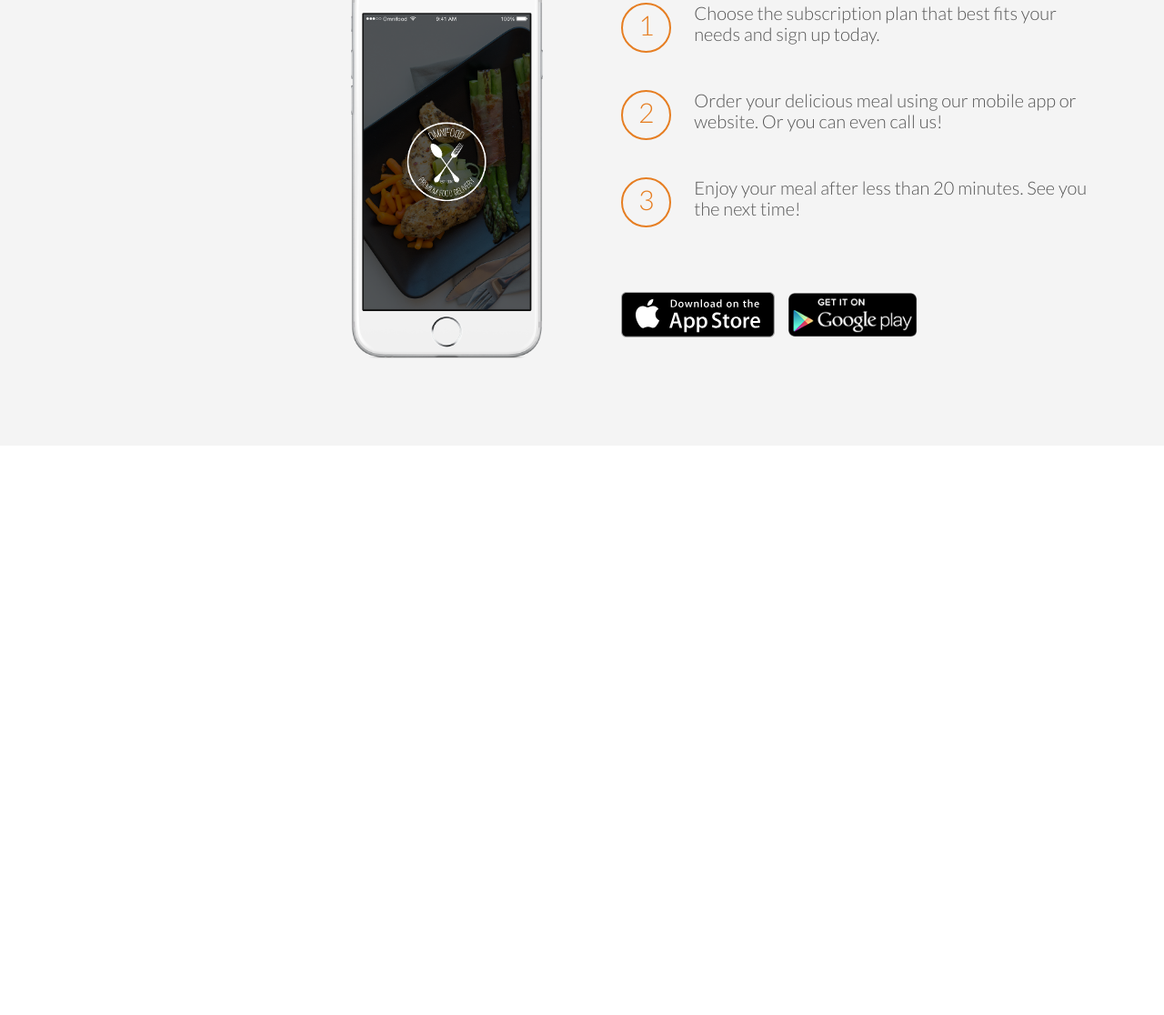
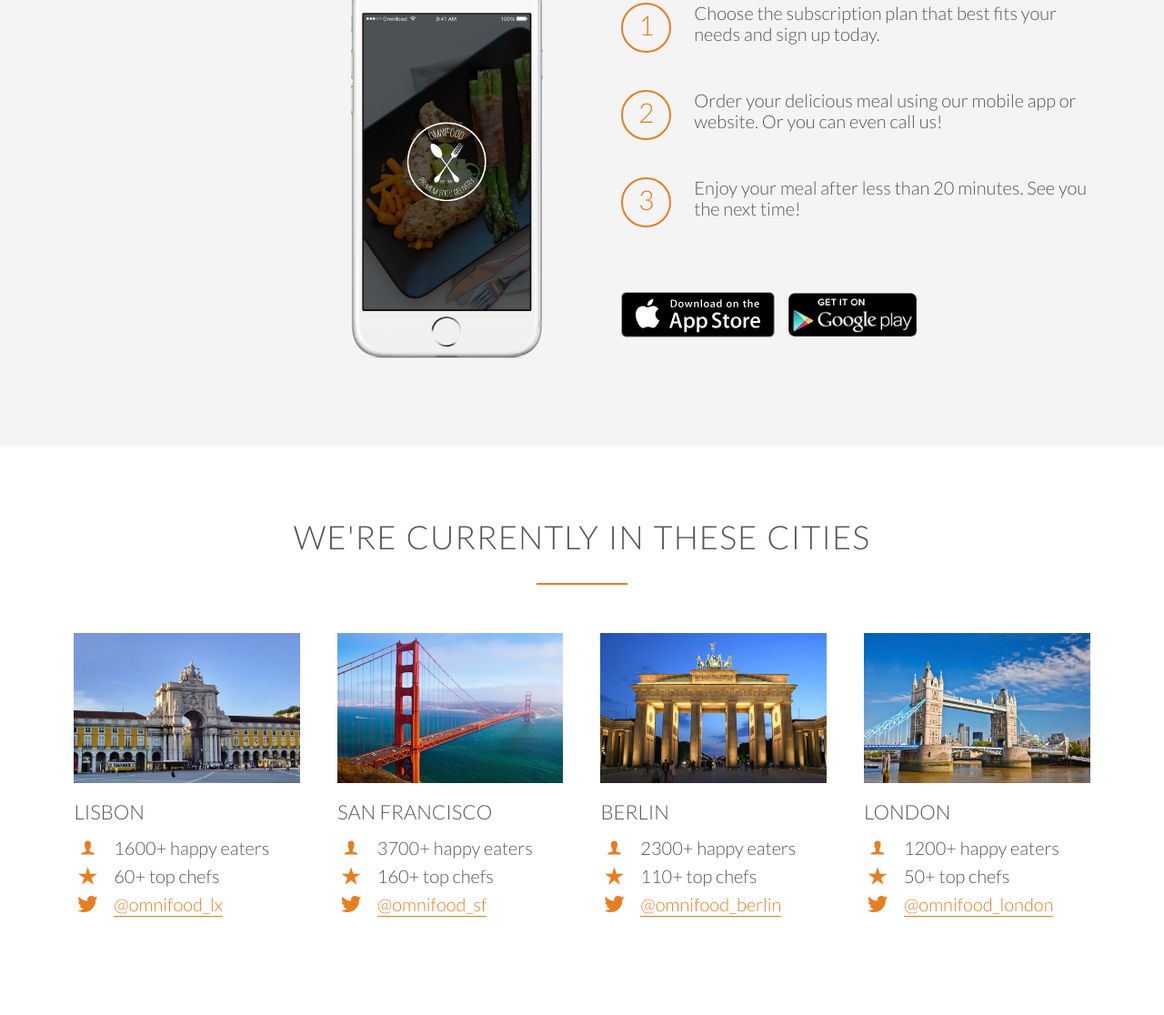
Before and after one commit to Danogo/Omnifood, a plain HTML site: page index.html in a window 1280 px wide. Shown: the part 2193-3309 px from the top of the page at 91% size. Before the commit the page ends 2683 px from the top, so only its background shows below. Drawn offline with Linux system fonts and the light colour scheme; files whose address does not match are found by name.

Commit message:
add and style cities section

```diff
--- a/index.html
+++ b/index.html
@@ -141,8 +141,83 @@
                     <div>3</div>
                     <p>Enjoy your meal after less than 20 minutes. See you the next time!</p>
                 </div>
-                <a href="#" class="btn-app"><img src="resources/img/download-app.svg" alt="App Store Button"></a>
-                <a href="#" class="btn-app"><img src="resources/img/download-app-android.png" alt="Play Store Button"></a>
+                <a href="#" class="btn-app">
+                    <img src="resources/img/download-app.svg" alt="App Store Button">
+                </a>
+                <a href="#" class="btn-app">
+                    <img src="resources/img/download-app-android.png" alt="Play Store Button">
+                </a>
+            </div>
+        </div>
+    </section>
+    <section class="section-cities">
+        <div class="row">
+            <h2>We're currently in these cities</h2>
+        </div>
+        <div class="row">
+            <div class="col span-1-of-4 box">
+                <img src="resources/img/lisbon-3.jpg" alt="Picture of Lisbon">
+                <h3>Lisbon</h3>
+                <div class="city-feature">
+                    <i class="ion-ios-person icon-small"></i>
+                    1600+ happy eaters
+                </div>
+                <div class="city-feature">
+                    <i class="ion-ios-star icon-small"></i>
+                    60+ top chefs
+                </div>
+                <div class="city-feature">
+                    <i class="ion-social-twitter icon-small"></i>
+                    <a href="#">@omnifood_lx</a>
+                </div>
+            </div>
+            <div class="col span-1-of-4 box">
+                <img src="resources/img/san-francisco.jpg" alt="Picture of San Francisco">
+                <h3>San Francisco</h3>
+                <div class="city-feature">
+                    <i class="ion-ios-person icon-small"></i>
+                    3700+ happy eaters
+                </div>
+                <div class="city-feature">
+                    <i class="ion-ios-star icon-small"></i>
+                    160+ top chefs
+                </div>
+                <div class="city-feature">
+                    <i class="ion-social-twitter icon-small"></i>
+                    <a href="#">@omnifood_sf</a>
+                </div>
+            </div>
+            <div class="col span-1-of-4 box">
+                <img src="resources/img/berlin.jpg" alt="Picture of Berlin">
+                <h3>Berlin</h3>
+                <div class="city-feature">
+                    <i class="ion-ios-person icon-small"></i>
+                    2300+ happy eaters
+                </div>
+                <div class="city-feature">
+                    <i class="ion-ios-star icon-small"></i>
+                    110+ top chefs
+                </div>
+                <div class="city-feature">
+                    <i class="ion-social-twitter icon-small"></i>
+                    <a href="#">@omnifood_berlin</a>
+                </div>
+            </div>
+            <div class="col span-1-of-4 box">
+                <img src="resources/img/london.jpg" alt="Picture of London">
+                <h3>London</h3>
+                <div class="city-feature">
+                    <i class="ion-ios-person icon-small"></i>
+                    1200+ happy eaters
+                </div>
+                <div class="city-feature">
+                    <i class="ion-ios-star icon-small"></i>
+                    50+ top chefs
+                </div>
+                <div class="city-feature">
+                    <i class="ion-social-twitter icon-small"></i>
+                    <a href="#">@omnifood_london</a>
+                </div>
             </div>
         </div>
     </section>
--- a/resources/css/style.css
+++ b/resources/css/style.css
@@ -101,6 +101,36 @@ h2::after {
     color: #e67e22;
     margin-bottom: 10px;
     text-align: center;
+}
+
+.icon-small {
+    display: inline-block;
+    width: 30px;
+    color: #e67e22;
+    font-size: 1.2em;
+    text-align: center;
+    margin-right: 10px;
+    /* methods to align icons and text */
+    line-height: 120%;
+    vertical-align: middle;
+    margin-top: -5px;
+}
+
+/* ----- LINKS ------ */
+a:link,
+a:visited,
+a {
+    color: #e67e22;
+    text-decoration: none;
+    padding-bottom: 1px;
+    border-bottom: 1px solid #e67e22;
+    transition: border-bottom 0.2s, color 0.2s;
+}
+
+a:hover,
+a:active {
+    color: #555;
+    border-bottom: 1px solid transparent;
 }
 
 /* ----- BUTTONS ------ */
@@ -283,8 +313,27 @@ header {
     margin-right: 25px;
 }
 
+.btn-app:link,
+.btn-app:visited {
+    border: 0;
+}
+
 .btn-app img {
     height: 50px;
     width: auto;
     margin-right: 10px;
 }
+
+/*--------------------------------------------*/
+/* SECTION CITIES */
+/*--------------------------------------------*/
+
+.section-cities img {
+    width: 100%;
+    height: auto;
+    margin-bottom: 15px;
+}
+
+.city-feature {
+    margin-bottom: 5px;
+}
```
